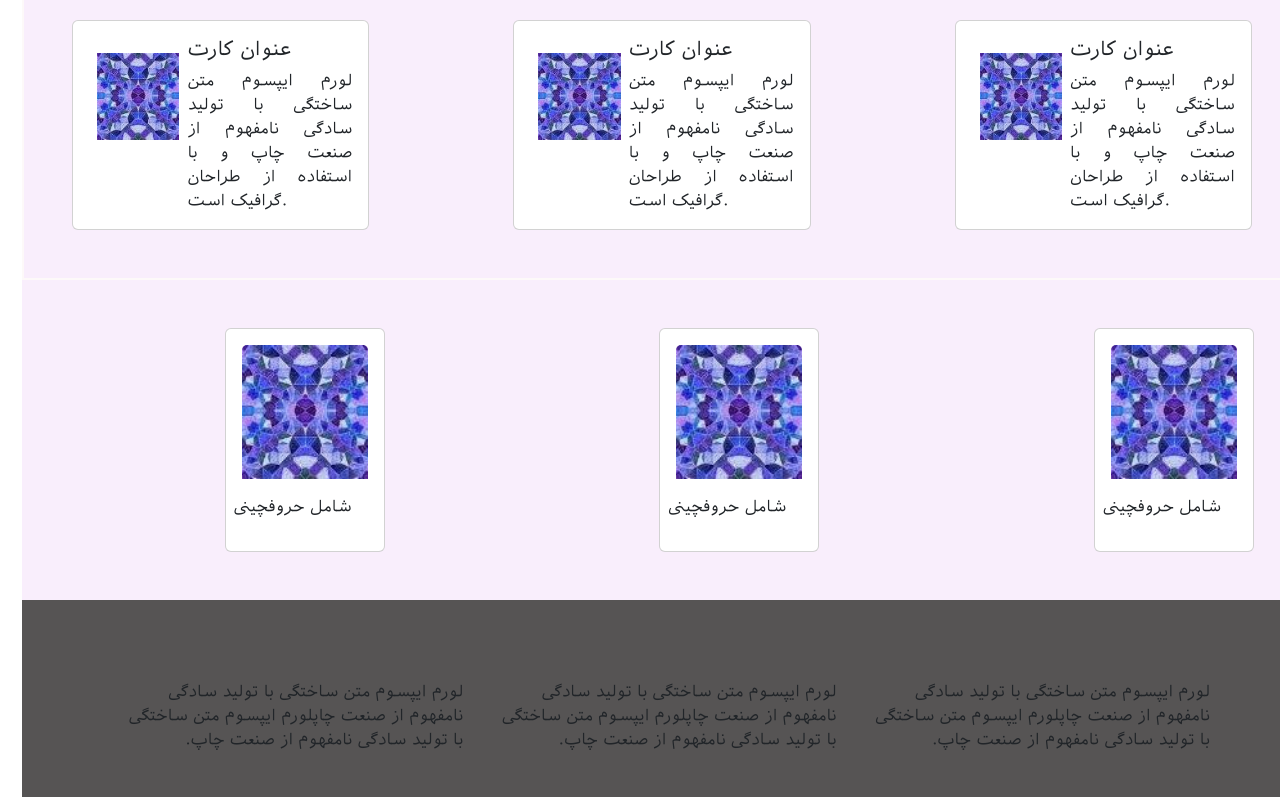
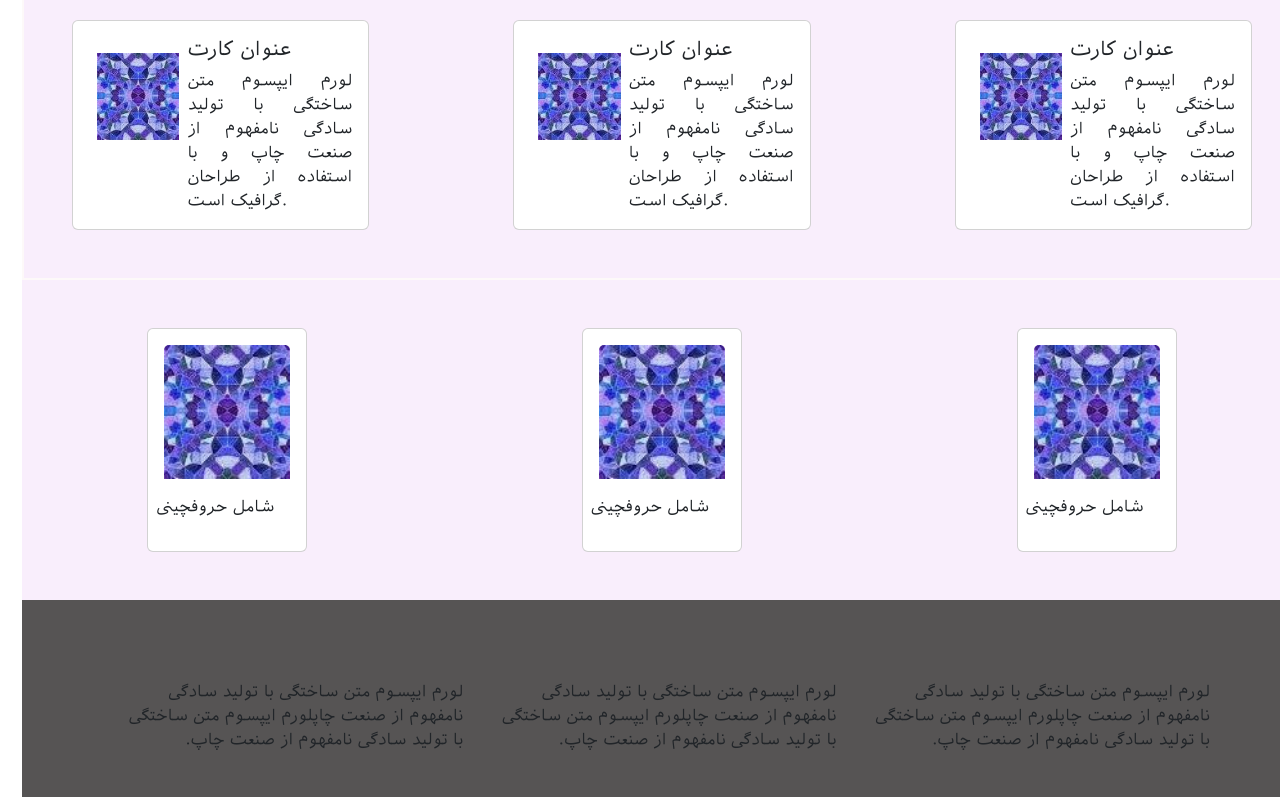
Before and after one commit to sepideh238/gitproject1, a website: page sass-start/index.html in a window 1280 px wide. Shown: the part 599-1396 px from the top of the page. Drawn offline with nearby package versions, Linux system fonts and the light colour scheme.

Commit message:
complete

```diff
--- a/sass-start/index.html
+++ b/sass-start/index.html
@@ -130,8 +130,8 @@
    </section>
    <section>
     <div class="container-forth">
-      <div class="row">
-           <div class="col-md-4">
+      <div class="row ">
+           <div class="col-md-4 d-flex justify-content-center">
           <div class="card m-5 p-3" style="width: 10rem;">
             <img src="./p-5.JPG" class="card-img-top" alt="...">
             <div class="card-body"  style="width: 10rem;">
@@ -139,7 +139,7 @@
             </div>
           </div>
         </div>
-        <div class="col-md-4">
+        <div class="col-md-4 d-flex justify-content-center">
           <div class="card m-5 p-3" style="width: 10rem;">
             <img src="./p-5.JPG" class="card-img-top" alt="...">
             <div class="card-body"  style="width: 10rem;">
@@ -147,7 +147,7 @@
             </div>
           </div>
         </div>
-        <div class="col-md-4">
+        <div class="col-md-4 d-flex justify-content-center">
           <div class="card m-5 p-3" style="width: 10rem;">
             <img src="./p-5.JPG" class="card-img-top" alt="...">
             <div class="card-body" style="width: 10rem;">
```
